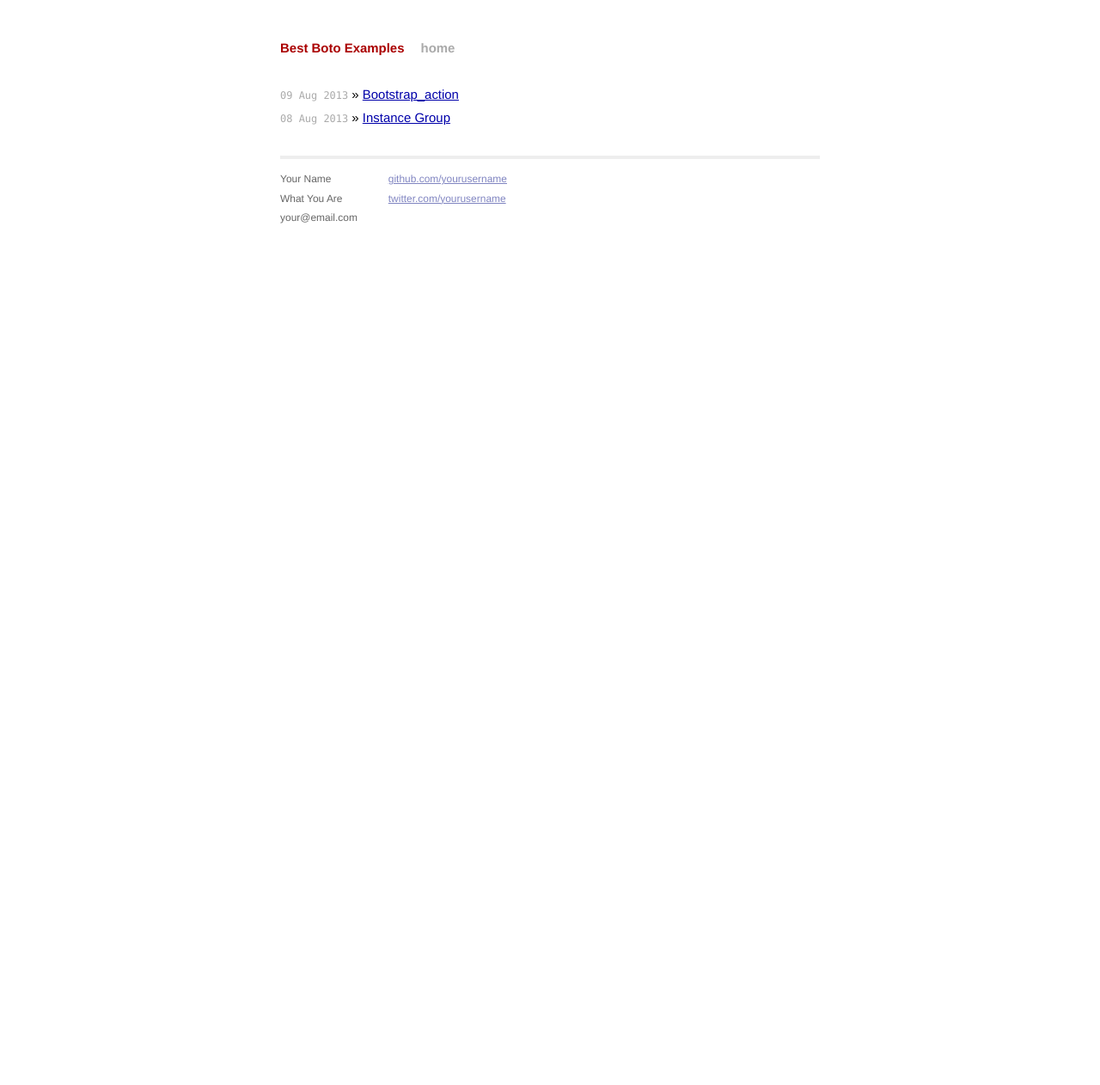
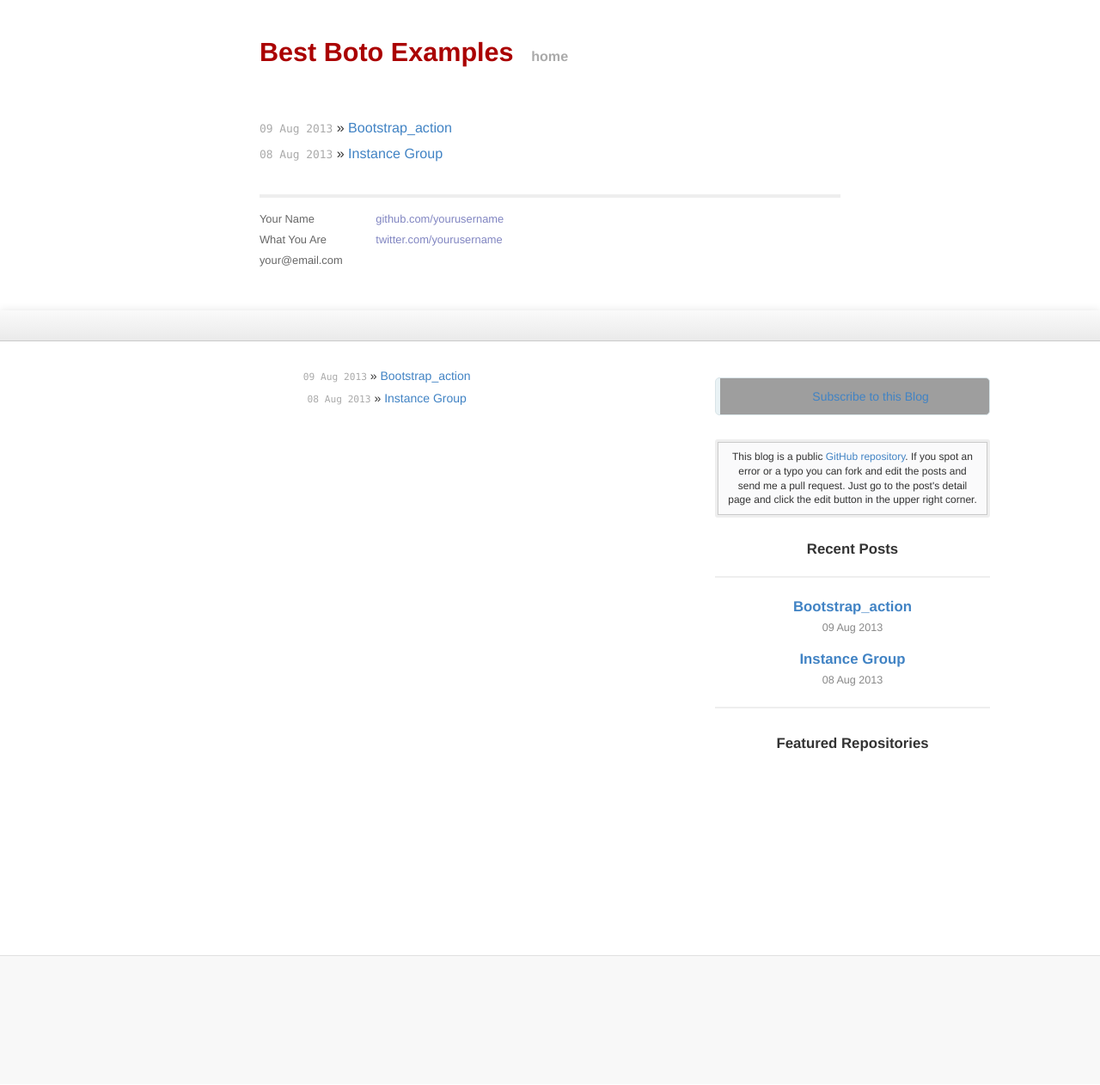
Before and after one commit to jayzeng/botoexamples, a Jekyll site: the page built from index.html, in a window 1280 px wide. Shown: the whole page at 86% size. Built offline with Jekyll 4.4.1, drawn with Linux system fonts in a browser that asks for light colours; Markdown is read by kramdown in place of the engine named in the settings; before the commit the page ends 945 px from its top, so only the background shows below that; grey boxes are pictures that could not be loaded.

Commit message:
* Styling changes

```diff
--- a/_layouts/default.html
+++ b/_layouts/default.html
@@ -44,3 +44,77 @@
 
     </body>
 </html>
+
+<!DOCTYPE html>
+<html lang="en">
+<head>
+    <meta http-equiv="content-type" content="text/html; charset=utf-8" />
+    <title>{{ page.title }}</title>
+    <meta name="viewport" content="width=device-width, initial-scale=1, maximum-scale=1">
+    <meta name="author" content="{{ site.author.name }}" />
+
+    <!-- Homepage CSS -->
+    <link rel="stylesheet" href="/assets/default.css" type="text/css" />
+
+    <!-- syntax highlighting CSS -->
+    <link rel="stylesheet" href="/assets/syntax.css" type="text/css" />
+
+    <script src="/assets/prefixfree.min.js"></script>
+</head>
+<body>
+
+  {% capture repo_url %}https://github.com/{{site.github}}/{{site.github}}.github.com{% endcapture %}
+
+  <div id="main">
+
+    <div id="header">
+    </div>
+
+    <div id="content">
+
+      <div class="content">
+        {{ content }}
+      </div>
+
+      <div class="sidebar">
+        <div id="rss">
+          <a href="#">Subscribe to this Blog</a>
+        </div>
+
+        <div class="box">
+          <div class="inner">
+            This blog is a public <a href="{{ repo_url }}" target="_blank">GitHub repository</a>. If you spot an error or a typo you can fork and edit the posts and send me a pull request. Just go to the post's detail page and click the edit button in the upper right corner.
+          </div>
+        </div>
+
+        <h2>Recent Posts</h2>
+        <ul>
+          {% for post in site.posts %}
+          <li>
+            <a href="{{ post.url }}">{{ post.title }}</a>
+            <div>{{ post.date | date_to_string }}</div>
+          </li>
+          {% endfor %}
+        </ul>
+
+        <div class="repos">
+          <h2>Featured Repositories</h2>
+          {% for repo in site.repos %}
+          <div>
+            <a href="http://github.com/{{ site.github }}/{{ repo.name }}">{{ repo.name }}</a>
+            <p>{{ repo.description }}</P>
+          </div>
+          {% endfor %}
+        </div>
+
+      </div>
+
+    </div>
+  </div>
+
+  <div id="footer">
+  </div>
+
+  {% include analytics %}
+</body>
+</html>
--- /dev/null
+++ b/assets/default.css
@@ -0,0 +1,355 @@
+
+h1 {
+  font-size: 1.9em;
+}
+
+a {
+  color: #4183C4;
+  text-decoration: none;
+}
+a:hover {
+  text-decoration: underline;
+}
+
+a.comments {
+  background: url(comment.png) no-repeat;
+  padding-left: 24px;
+}
+
+
+html, body {
+  margin: 0;
+  padding: 0;
+}
+
+html, body, #main { height: 100%; }
+body > #main { height: auto; min-height: 100%; }
+
+#content { padding-bottom: 150px; }  /* must be same height as the footer */
+
+#footer {
+  position: relative;
+  margin-top: -150px;
+  height: 150px;
+  clear:both;
+  border-top: 1px solid #E0E0E0;
+  box-shadow: inset 0 -1px 0 white;
+  background-color: #F8F8F8;
+}
+
+#content {
+  overflow: hidden;
+  padding-bottom: 150px;
+  background: #fff;
+}
+
+body {
+  font: 14px helvetica,arial,freesans,clean,sans-serif;
+  line-height: 1.6;
+  min-height: 100%;
+  color: #333;
+}
+
+pre, code {
+  font: 12px 'Bitstream Vera Sans Mono','Courier',monospace;
+}
+
+#header {
+  background: linear-gradient(#FAFAFA,#EAEAEA);
+  border-bottom: 1px solid #CACACA;
+  box-shadow: 0 1px 0 rgba(255,255,255,0.4),0 0 10px rgba(0,0,0,0.1);
+  height: 35px;
+}
+
+#actions {
+  position: absolute;
+  top: 5px;
+  right: 10%;
+}
+
+#comments {
+  margin: 2em 0;
+  padding: 1em 0 50px 0;
+  border-top: 1px solid #ccc;
+}
+
+.content {
+  float: left;
+  width: 48%;
+  padding: 2em 5% 0 10%;
+}
+.sidebar {
+  float: right;
+  width: 25%;
+  padding: 3em 10% 3em 0;
+}
+
+.sidebar #rss {
+  background: #E9F2F5 url(rss.png) 5px center no-repeat;
+  border: 1px solid #D9E4E8;
+  border-radius: 5px;
+  padding: 10px 0 10px 42px;
+  margin-bottom: 2em;
+}
+
+.sidebar .box {
+  padding: 3px;
+  background: #EEE;
+  border-radius: 3px;
+  display: block;
+  margin-bottom: 2em;
+  font-size: 12px;
+}
+.sidebar .box .inner {
+  background: #FAFAFB;
+  border: solid #CACACA;
+  padding: 8px 10px;
+  margin: 0px;
+  display: block;
+  line-height: 1.4em;
+  border-width: 1px;
+}
+
+.sidebar ul {
+  list-style-type: none;
+  margin: 0;
+  border: solid #EEE;
+  border-width: 2px 0;
+  padding: 1em 0;
+}
+.sidebar li {
+  padding: 0.5em 0;
+}
+.sidebar ul a {
+  font-size: 1.2em;
+  font-weight: bold;
+}
+.sidebar ul div {
+  color: #888;
+  font-size: 0.9em;
+}
+
+.sidebar h2 {
+  font-size: 1.2em;
+  color: #333;
+  margin: 0 0 1em 0;
+}
+
+.sidebar .repos {
+  margin-top: 2em;
+}
+.sidebar .repos div {
+  border-radius: 4px;
+  border: 1px solid #ddd;
+  background: linear-gradient(#FAFAFA, #EFEFEF);
+  margin: 0 0 10px 0;
+}
+.sidebar .repos a {
+  display: block;
+  font-size: 1em;
+  font-weight: bold;
+  padding: 6px 8px 6px 30px;
+  background: #fff url(repo.png) 8px center no-repeat;
+  border-bottom: 1px solid #ddd;
+}
+.sidebar .repos p {
+  margin: 0;
+  padding: 10px;
+  font-size: 0.9em;
+  color: #444;
+}
+
+.minibutton {
+  display: inline-block;
+  height: 21px;
+  padding: 0 10px;
+  cursor: pointer;
+  font-family: Helvetica,arial,freesans,clean,sans-serif;
+  font-size: 11px;
+  line-height: 2;
+  font-weight: bold;
+  color: #333;
+  text-shadow: 1px 1px 0 white;
+  border: 1px solid transparent;
+  border-radius: 3px;
+  background: linear-gradient(#F4F4F4,#ECECEC);
+}
+.minibutton:hover {
+  color: white;
+  text-decoration: none;
+  text-shadow: -1px -1px 0 rgba(0, 0, 0, 0.3);
+  border-color: #518CC6;
+  border-bottom-color: #2A65A0;
+  background: linear-gradient(#599BDC,#3072B3);
+}
+
+/* */
+
+.content .meta {
+  font-size: 1.3em;
+  margin: -0.5em 0 1.5em 0;
+}
+.content .meta * {
+  vertical-align: middle;
+}
+.content .meta .date {
+  color: #ccc;
+}
+
+.content .meta .author {
+  color: #94BFEA;
+  font-weight: bold;
+}
+
+.content .meta img {
+  padding: 1px;
+  border: 1px solid #CCC;
+}
+
+.content h1,.content h2,.content h3,.content h4,.content h5,.content h6 {
+  font-weight: 700;
+  margin: 1em 0 0.3em 0;
+  padding: 0;
+}
+
+.content h1 {
+  font-size: 2em;
+  color: #222;
+}
+.content h2 {
+  font-size: 1.7em;
+  color: #222;
+}
+.content h3 {
+  font-size:1.2em;
+}
+.content h4 {
+  font-size:1.1em;
+}
+.content h6 {
+  color: #777;
+  font-size: 1em;
+}
+
+.content ul,
+.content ol {
+  padding-left: 30px;
+}
+
+.content dl dt {
+  font-size:14px;
+  font-weight:700;
+  font-style:italic;
+  margin:15px 0 5px;
+  padding:0;
+}
+
+.content dl dd {
+  margin:0 0 15px;
+  padding:0 15px;
+}
+
+.content blockquote {
+  border-left:4px solid #DDD;
+  color:#777;
+  padding:0 15px;
+}
+
+.content table {
+  border-collapse:collapse;
+  padding:0;
+}
+
+.content table tr {
+  border-top:1px solid #ccc;
+  background-color:#fff;
+  margin:0;
+  padding:0;
+}
+
+.content table tr:nth-child(2n) {
+  background-color:#f8f8f8;
+}
+
+.content table tr th,
+.content table tr td {
+  border:1px solid #ccc;
+  text-align:left;
+  margin:0;
+  padding:6px 13px;
+}
+
+.content img {
+  padding: 1%;
+  border: 1px solid #DDD;
+  max-width:98%;
+}
+
+.content video {
+  max-width:100%;
+  box-shadow: 0 0 10px rgba(0,0,0,0.5);
+  margin-bottom: 2em;
+}
+
+.content code,
+.content tt {
+  white-space:nowrap;
+  border:1px solid #eaeaea;
+  background-color:#f8f8f8;
+  border-radius:3px;
+  margin:0 2px;
+  padding:0 5px;
+}
+
+.content pre>code {
+  white-space:pre;
+  border:none;
+  background:transparent;
+  margin:0;
+  padding:0;
+}
+
+.content .highlight pre,
+.content pre {
+  background-color:#f8f8f8;
+  border:1px solid #ccc;
+  font-size:13px;
+  line-height:19px;
+  overflow:auto;
+  border-radius:3px;
+  padding:6px 10px;
+}
+
+.content pre code,
+.content pre tt {
+  background-color:transparent;
+  border:none;
+}
+
+@media screen and (max-width: 1024px) {
+  .content {
+    width: 60%;
+    padding-left: 5%;
+    padding-right: 0;
+  }
+  .sidebar {
+    padding-left: 5%;
+    padding-right: 5%;
+  }
+}
+
+@media screen and (-webkit-min-device-pixel-ratio: 2), (max-width: 480px) {
+  body {
+    font-size: 13px;
+  }
+  .content,
+  .sidebar {
+    float: none;
+    width: auto;
+    padding-left: 5%;
+    padding-right: 5%;
+  }
+  #actions {
+    right: 5%;
+  }
+}
--- /dev/null
+++ b/assets/syntax.css
@@ -0,0 +1,60 @@
+.highlight  { background: #ffffff; }
+.highlight .c { color: #999988; font-style: italic } /* Comment */
+.highlight .err { color: #a61717; background-color: #e3d2d2 } /* Error */
+.highlight .k { font-weight: bold } /* Keyword */
+.highlight .o { font-weight: bold } /* Operator */
+.highlight .cm { color: #999988; font-style: italic } /* Comment.Multiline */
+.highlight .cp { color: #999999; font-weight: bold } /* Comment.Preproc */
+.highlight .c1 { color: #999988; font-style: italic } /* Comment.Single */
+.highlight .cs { color: #999999; font-weight: bold; font-style: italic } /* Comment.Special */
+.highlight .gd { color: #000000; background-color: #ffdddd } /* Generic.Deleted */
+.highlight .gd .x { color: #000000; background-color: #ffaaaa } /* Generic.Deleted.Specific */
+.highlight .ge { font-style: italic } /* Generic.Emph */
+.highlight .gr { color: #aa0000 } /* Generic.Error */
+.highlight .gh { color: #999999 } /* Generic.Heading */
+.highlight .gi { color: #000000; background-color: #ddffdd } /* Generic.Inserted */
+.highlight .gi .x { color: #000000; background-color: #aaffaa } /* Generic.Inserted.Specific */
+.highlight .go { color: #888888 } /* Generic.Output */
+.highlight .gp { color: #555555 } /* Generic.Prompt */
+.highlight .gs { font-weight: bold } /* Generic.Strong */
+.highlight .gu { color: #aaaaaa } /* Generic.Subheading */
+.highlight .gt { color: #aa0000 } /* Generic.Traceback */
+.highlight .kc { font-weight: bold } /* Keyword.Constant */
+.highlight .kd { font-weight: bold } /* Keyword.Declaration */
+.highlight .kp { font-weight: bold } /* Keyword.Pseudo */
+.highlight .kr { font-weight: bold } /* Keyword.Reserved */
+.highlight .kt { color: #445588; font-weight: bold } /* Keyword.Type */
+.highlight .m { color: #009999 } /* Literal.Number */
+.highlight .s { color: #d14 } /* Literal.String */
+.highlight .na { color: #008080 } /* Name.Attribute */
+.highlight .nb { color: #0086B3 } /* Name.Builtin */
+.highlight .nc { color: #445588; font-weight: bold } /* Name.Class */
+.highlight .no { color: #008080 } /* Name.Constant */
+.highlight .ni { color: #800080 } /* Name.Entity */
+.highlight .ne { color: #990000; font-weight: bold } /* Name.Exception */
+.highlight .nf { color: #990000; font-weight: bold } /* Name.Function */
+.highlight .nn { color: #555555 } /* Name.Namespace */
+.highlight .nt { color: #000080 } /* Name.Tag */
+.highlight .nv { color: #008080 } /* Name.Variable */
+.highlight .ow { font-weight: bold } /* Operator.Word */
+.highlight .w { color: #bbbbbb } /* Text.Whitespace */
+.highlight .mf { color: #009999 } /* Literal.Number.Float */
+.highlight .mh { color: #009999 } /* Literal.Number.Hex */
+.highlight .mi { color: #009999 } /* Literal.Number.Integer */
+.highlight .mo { color: #009999 } /* Literal.Number.Oct */
+.highlight .sb { color: #d14 } /* Literal.String.Backtick */
+.highlight .sc { color: #d14 } /* Literal.String.Char */
+.highlight .sd { color: #d14 } /* Literal.String.Doc */
+.highlight .s2 { color: #d14 } /* Literal.String.Double */
+.highlight .se { color: #d14 } /* Literal.String.Escape */
+.highlight .sh { color: #d14 } /* Literal.String.Heredoc */
+.highlight .si { color: #d14 } /* Literal.String.Interpol */
+.highlight .sx { color: #d14 } /* Literal.String.Other */
+.highlight .sr { color: #009926 } /* Literal.String.Regex */
+.highlight .s1 { color: #d14 } /* Literal.String.Single */
+.highlight .ss { color: #990073 } /* Literal.String.Symbol */
+.highlight .bp { color: #999999 } /* Name.Builtin.Pseudo */
+.highlight .vc { color: #008080 } /* Name.Variable.Class */
+.highlight .vg { color: #008080 } /* Name.Variable.Global */
+.highlight .vi { color: #008080 } /* Name.Variable.Instance */
+.highlight .il { color: #009999 } /* Literal.Number.Integer.Long */
```
Also changed, not shown: _layouts/post.html (+10 -4 lines), 7 other files.
